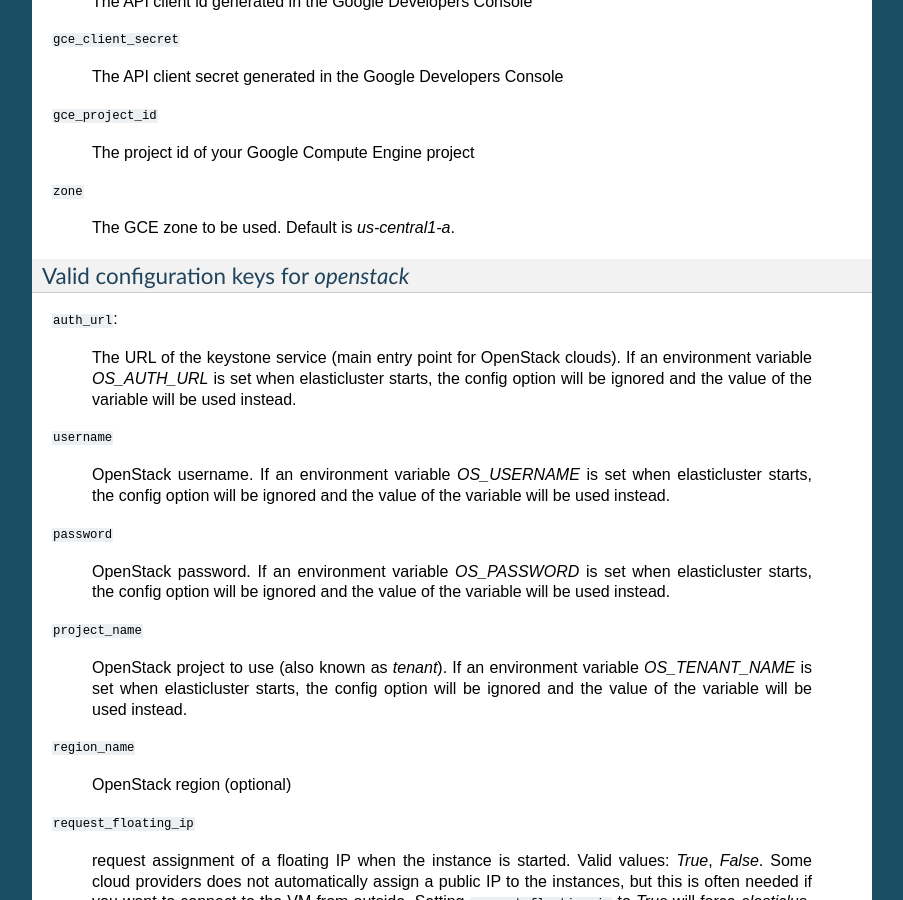
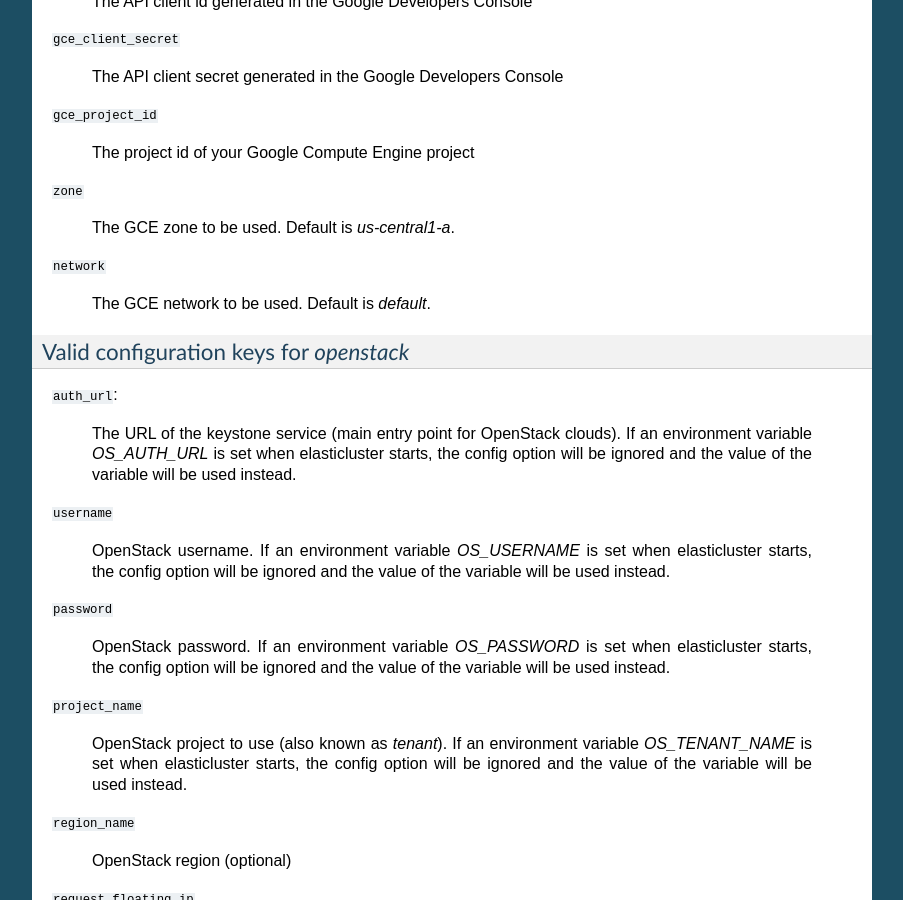
Before and after one commit to elasticluster/elasticluster, a Sphinx documentation site: the page built from docs/configure.rst, in a window 1280 px wide and 900 px high, scrolled down 2513 px. Shown: the whole window, without its empty margins (198-1101 px from the left). Built offline with Sphinx 7.4.7, drawn with Linux system fonts in a browser that asks for light colours.

Commit message:
Added more documentation for the GCE network configuration.

```diff
--- a/docs/configure.rst
+++ b/docs/configure.rst
@@ -180,6 +180,11 @@
 ``zone``
 
     The GCE zone to be used. Default is `us-central1-a`.
+
+``network``
+
+    The GCE network to be used. Default is `default`.
+
 
 Valid configuration keys for *openstack*
 ----------------------------------------
```
